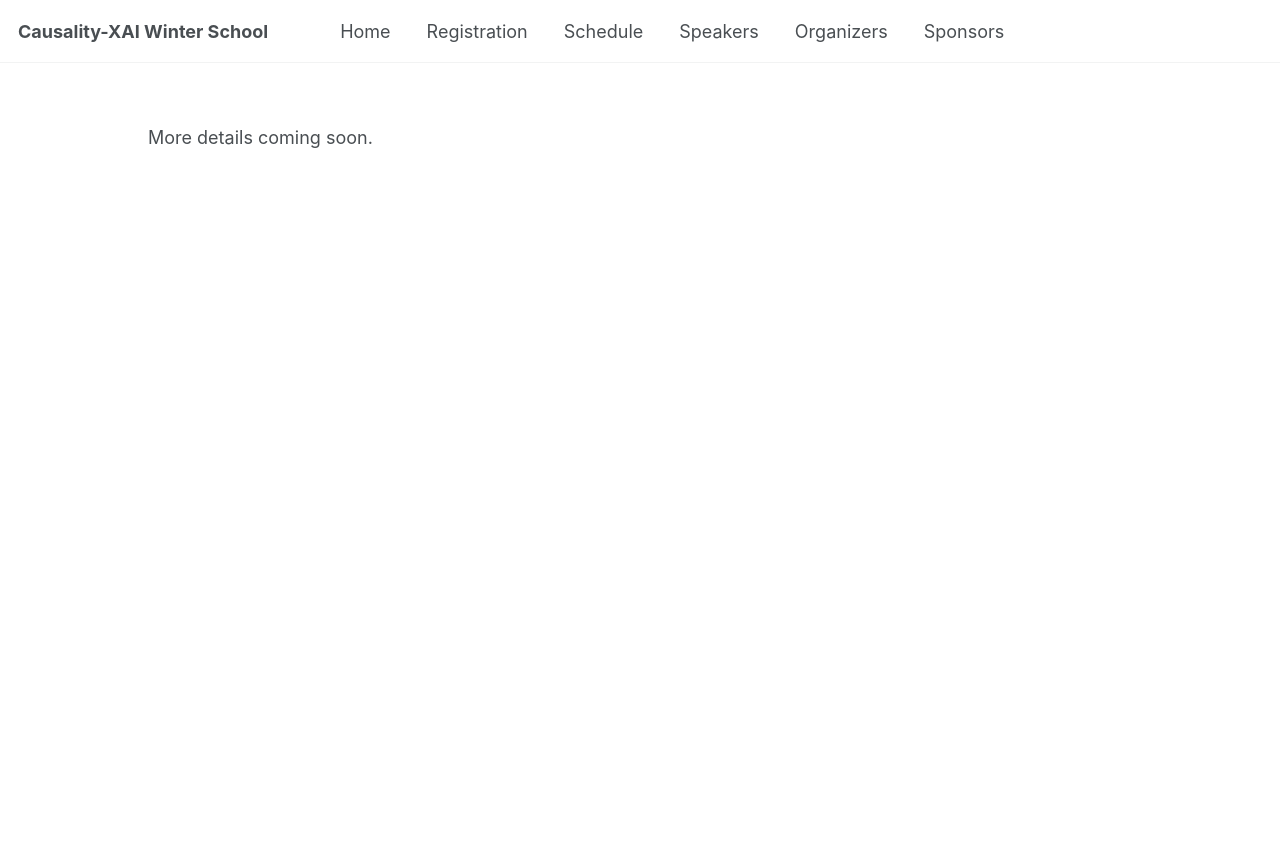
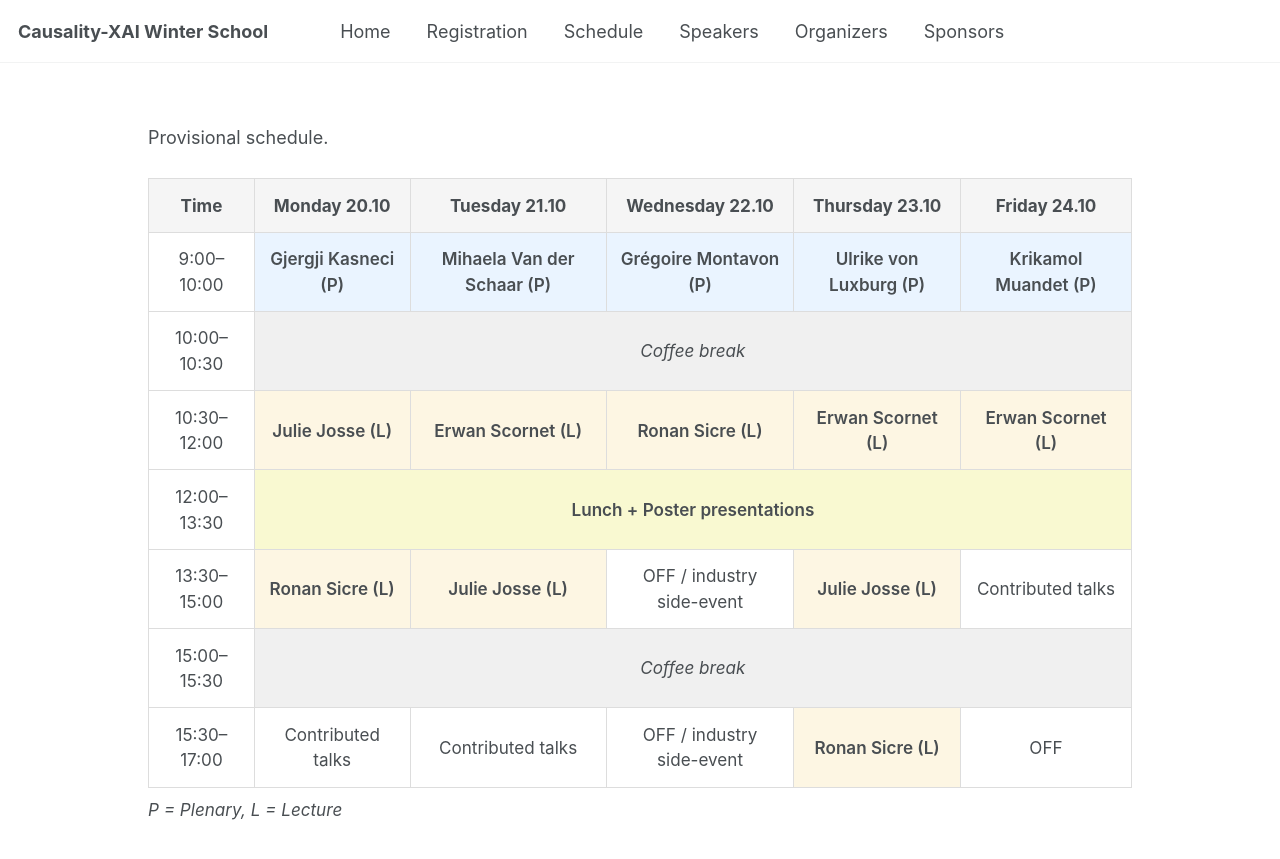
Before and after one commit to XAI-Winter-School/xai-winter-school.github.io, a Jekyll site: the page built from _pages/schedule.md, in a window 1280 px wide and 1011 px high. Shown: the top 859 px of the window. Built offline with Jekyll 4.4.1, drawn with Linux system fonts in a browser that asks for light colours.

Commit message:
provisional schedule added

```diff
--- a/_pages/schedule.md
+++ b/_pages/schedule.md
@@ -4,4 +4,109 @@ title: "Schedule - Winter School on Causality and Explainable AI"
 author_profile: true
 ---
 
-More details coming soon.
+Provisional schedule.
+
+
+<style>
+.schedule {
+  width: 100%;
+  border-collapse: collapse;
+  margin: 1.5rem 0;
+  font-size: 0.95rem;
+}
+.schedule th, .schedule td {
+  border: 1px solid #ddd;
+  padding: 0.75rem;
+  text-align: center;
+  vertical-align: middle;
+}
+.schedule th {
+  background-color: #f5f5f5;
+  font-weight: 700;
+}
+.schedule td {
+  background-color: #fff;
+}
+.schedule .plenary {
+  background-color: #eaf4ff;
+  font-weight: 600;
+}
+.schedule .lecture {
+  background-color: #fdf6e3;
+  font-weight: 600;
+}
+.schedule .break {
+  background-color: #f0f0f0;
+  font-style: italic;
+}
+.schedule .lunch {
+  background-color: #f9f9d1;
+  font-weight: 600;
+}
+.schedule caption {
+  caption-side: bottom;
+  text-align: left;
+  font-style: italic;
+  margin-top: 0.5rem;
+}
+</style>
+
+<table class="schedule">
+  <thead>
+    <tr>
+      <th>Time</th>
+      <th>Monday 20.10</th>
+      <th>Tuesday 21.10</th>
+      <th>Wednesday 22.10</th>
+      <th>Thursday 23.10</th>
+      <th>Friday 24.10</th>
+    </tr>
+  </thead>
+  <tbody>
+    <tr>
+      <td>9:00–10:00</td>
+      <td class="plenary">Gjergji Kasneci (P)</td>
+      <td class="plenary">Mihaela Van der Schaar (P)</td>
+      <td class="plenary">Grégoire Montavon (P)</td>
+      <td class="plenary">Ulrike von Luxburg (P)</td>
+      <td class="plenary">Krikamol Muandet (P)</td>
+    </tr>
+    <tr>
+      <td>10:00–10:30</td>
+      <td class="break" colspan="5">Coffee break</td>
+    </tr>
+    <tr>
+      <td>10:30–12:00</td>
+      <td class="lecture">Julie Josse (L)</td>
+      <td class="lecture">Erwan Scornet (L)</td>
+      <td class="lecture">Ronan Sicre (L)</td>
+      <td class="lecture">Erwan Scornet (L)</td>
+      <td class="lecture">Erwan Scornet (L)</td>
+    </tr>
+    <tr>
+      <td>12:00–13:30</td>
+      <td class="lunch" colspan="5">Lunch + Poster presentations</td>
+    </tr>
+    <tr>
+      <td>13:30–15:00</td>
+      <td class="lecture">Ronan Sicre (L)</td>
+      <td class="lecture">Julie Josse (L)</td>
+      <td>OFF / industry side-event</td>
+      <td class="lecture">Julie Josse (L)</td>
+      <td>Contributed talks</td>
+    </tr>
+    <tr>
+      <td>15:00–15:30</td>
+      <td class="break" colspan="5">Coffee break</td>
+    </tr>
+    <tr>
+      <td>15:30–17:00</td>
+      <td>Contributed talks</td>
+      <td>Contributed talks</td>
+      <td>OFF / industry side-event</td>
+      <td class="lecture">Ronan Sicre (L)</td>
+      <td>OFF</td>
+    </tr>
+  </tbody>
+  <caption>P = Plenary, L = Lecture</caption>
+</table>
```
